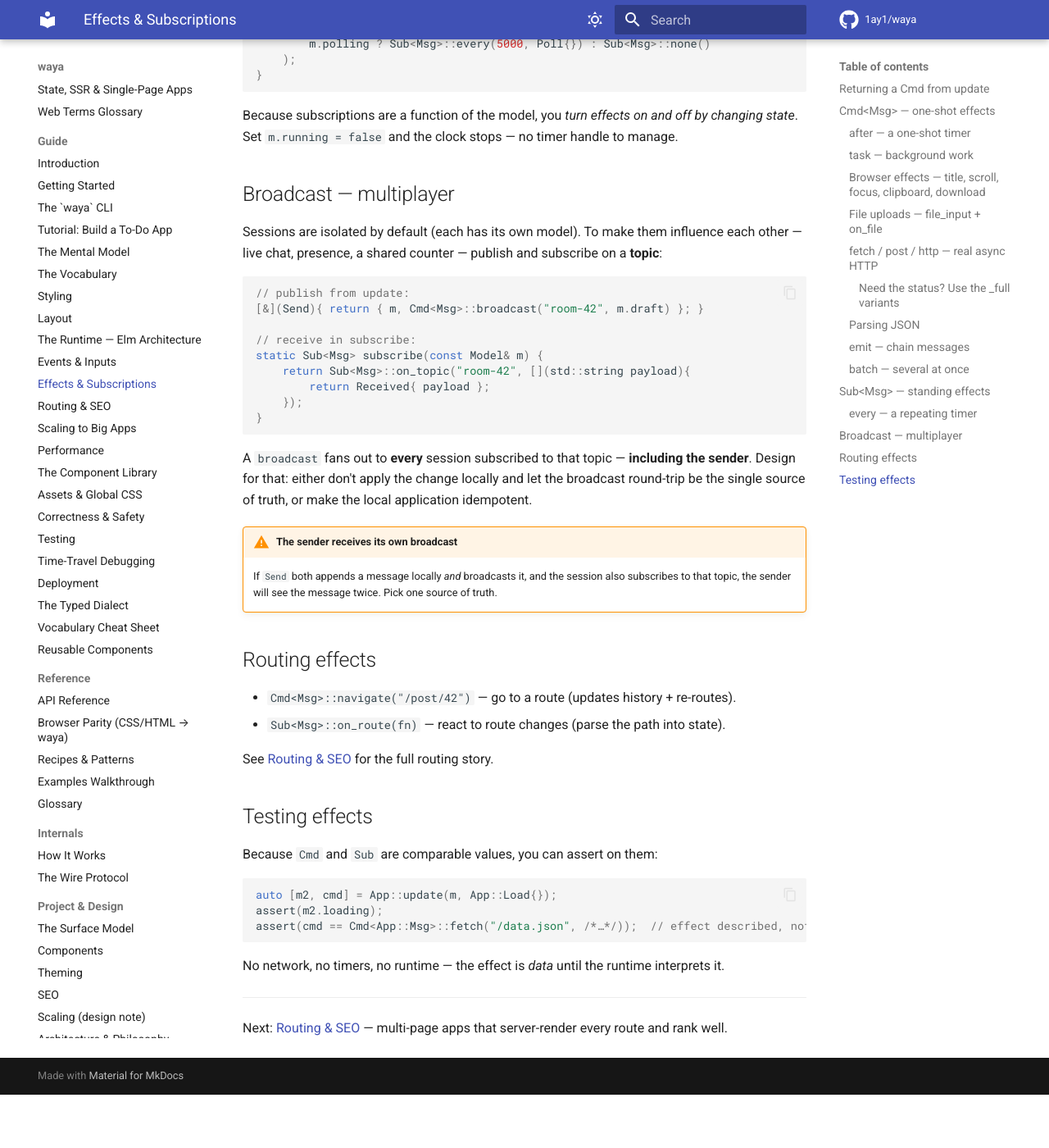
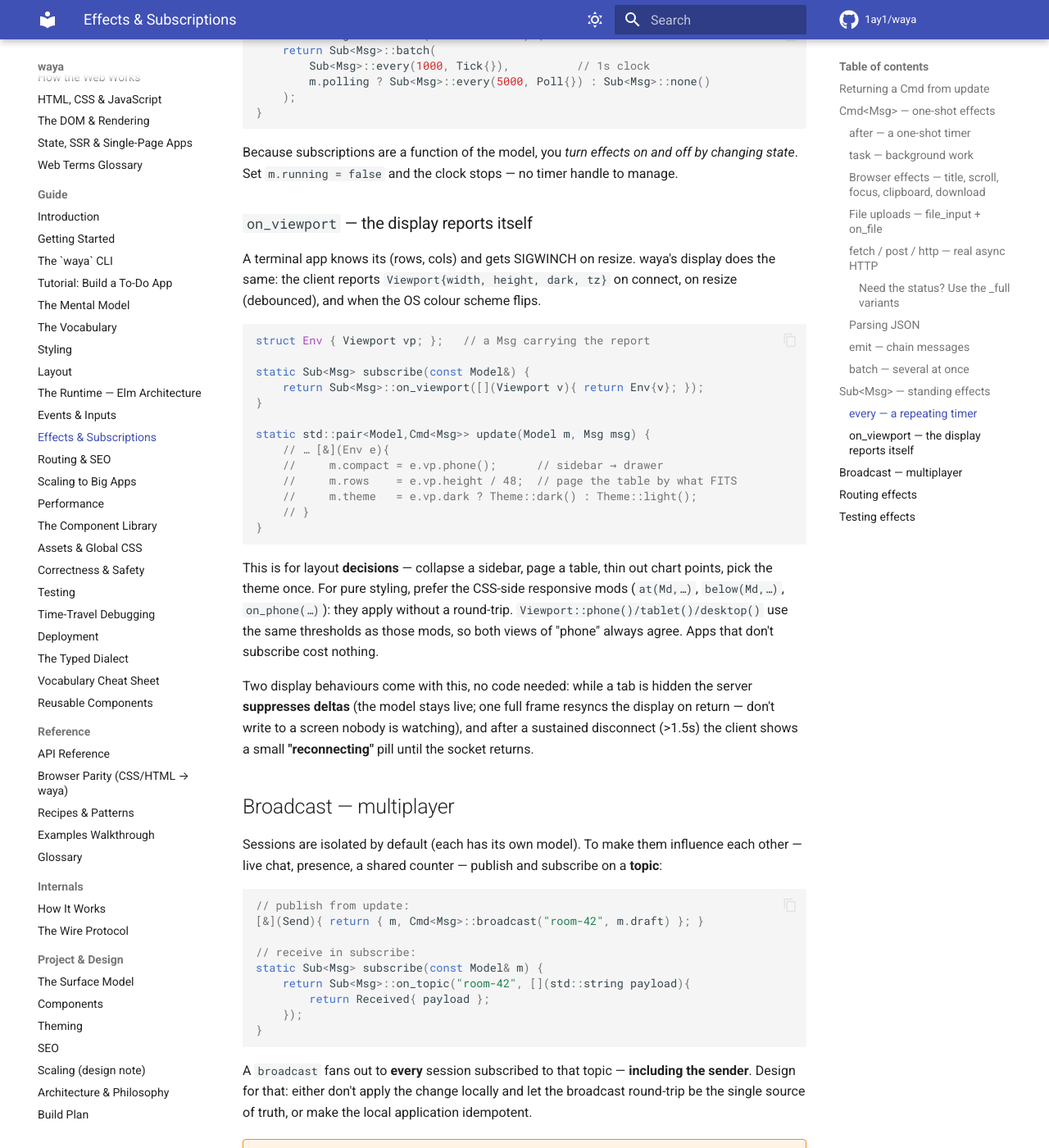
Before and after one commit to 1ay1/waya, an MkDocs documentation site: the page built from docs/08-effects.md, in a window 1280 px wide and 1400 px high, scrolled down 5142 px. Shown: the whole window at 82% size. Built offline with MkDocs 1.6.1 and Material for MkDocs 9.7.7, drawn with Linux system fonts in a browser that asks for light colours; comment, search, counter and statistics services are not loaded; before the commit the page ends 6477 px from its top, so only the background shows below that; some of the changed text lies outside the part shown.

Commit message:
feat: the display reports itself — viewport sub, visibility, appear, reconnect
Four capabilities that complete the "browser as terminal" model: a real
terminal app knows its (rows, cols), gets SIGWINCH, doesn't write to an
unwatched tty, and stops echoing when the line drops. waya's display now
does all four — server-side, as data, no app JS:

- Sub::on_viewport(fn): the client reports Viewport{w, h, dark, tz} on
  connect, debounced resize, and OS colour-scheme flips ("@env|w|h|dark|
  tz"). Layout DECISIONS move into the Model — collapse a sidebar, page
  a table by what fits, pick the theme — while CSS-side responsive mods
  keep handling pure styling. Viewport::phone()/tablet()/desktop() share
  the at()/below() breakpoint thresholds so both views of "phone" agree.
  Functorial map, ==, batch-collect like every other Sub; apps that
  don't subscribe cost nothing (report dropped before the model loop).

- Tab visibility ("@hide"/"@show"): while hidden the owner loop skips
  sending deltas (model stays live, prev still advances) and resyncs
  with ONE full frame on return — don't paint a screen nobody watches.

- on_appear(Msg): fires once when a node first scrolls into view (one
  IntersectionObserver, unobserve-after-fire, re-armed per paint). The
  infinite-scroll / lazy-load primitive as a plain Msg — an element
  becoming visible is a user event, same as a keypress.

- Reconnect indicator: a sustained (>1.5s) disconnect shows a small
  inline-styled "reconnecting" pill, removed on reopen — the user learns
  their taps aren't landing, the way a dead terminal stops echoing.

31/31 ctest, 24/24 jsdom, client JS node --check clean, live smoke
confirms envReport/visibilitychange/armAppear/pill all ship.

````diff
--- a/docs/08-effects.md
+++ b/docs/08-effects.md
@@ -217,6 +217,7 @@
 | `Sub<Msg>::none()` | No subscriptions. |
 | `Sub<Msg>::every(ms, msg)` | Deliver `msg` on a repeating interval (a clock). |
 | `Sub<Msg>::on_route(fn)` | On route change, call `fn(path)` → `Msg`. |
+| `Sub<Msg>::on_viewport(fn)` | On connect / resize / scheme flip, call `fn(Viewport)` → `Msg`. |
 | `Sub<Msg>::on_topic(topic, fn)` | On a broadcast to `topic`, call `fn(payload)` → `Msg`. |
 | `Sub<Msg>::batch(subs…)` | Combine several subscriptions. |
 
@@ -234,6 +235,41 @@
 Because subscriptions are a function of the model, you *turn effects on and off
 by changing state*. Set `m.running = false` and the clock stops — no timer
 handle to manage.
+
+### `on_viewport` — the display reports itself
+
+A terminal app knows its (rows, cols) and gets SIGWINCH on resize. waya's
+display does the same: the client reports `Viewport{width, height, dark, tz}`
+on connect, on resize (debounced), and when the OS colour scheme flips.
+
+```cpp
+struct Env { Viewport vp; };   // a Msg carrying the report
+
+static Sub<Msg> subscribe(const Model&) {
+    return Sub<Msg>::on_viewport([](Viewport v){ return Env{v}; });
+}
+
+static std::pair<Model,Cmd<Msg>> update(Model m, Msg msg) {
+    // … [&](Env e){
+    //     m.compact = e.vp.phone();      // sidebar → drawer
+    //     m.rows    = e.vp.height / 48;  // page the table by what FITS
+    //     m.theme   = e.vp.dark ? Theme::dark() : Theme::light();
+    // }
+}
+```
+
+This is for layout **decisions** — collapse a sidebar, page a table, thin out
+chart points, pick the theme once. For pure styling, prefer the CSS-side
+responsive mods (`at(Md,…)`, `below(Md,…)`, `on_phone(…)`): they apply without
+a round-trip. `Viewport::phone()/tablet()/desktop()` use the same thresholds as
+those mods, so both views of "phone" always agree. Apps that don't subscribe
+cost nothing.
+
+Two display behaviours come with this, no code needed: while a tab is hidden
+the server **suppresses deltas** (the model stays live; one full frame resyncs
+the display on return — don't write to a screen nobody is watching), and after
+a sustained disconnect (>1.5s) the client shows a small **"reconnecting"** pill
+until the socket returns.
 
 ## Broadcast — multiplayer
 
````
Also changed, not shown: docs/11-api-reference.md (+2 -0 lines), docs/internals/wire-protocol.md (+8 -0 lines), 8 other files.
